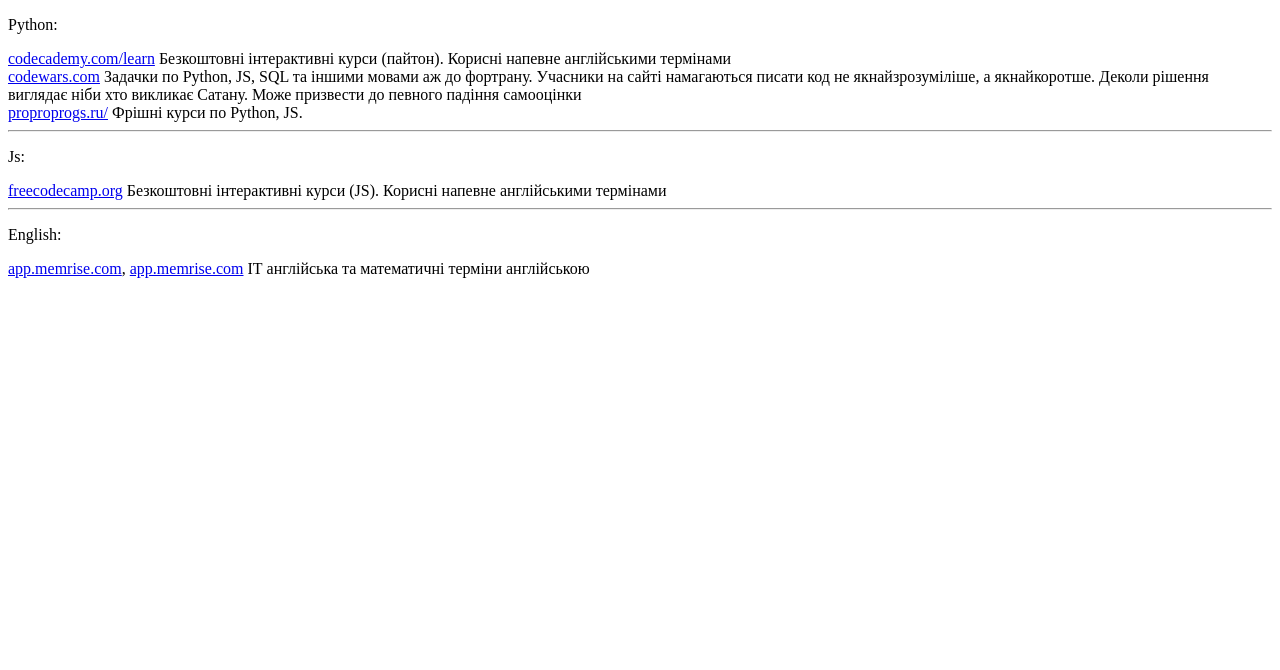
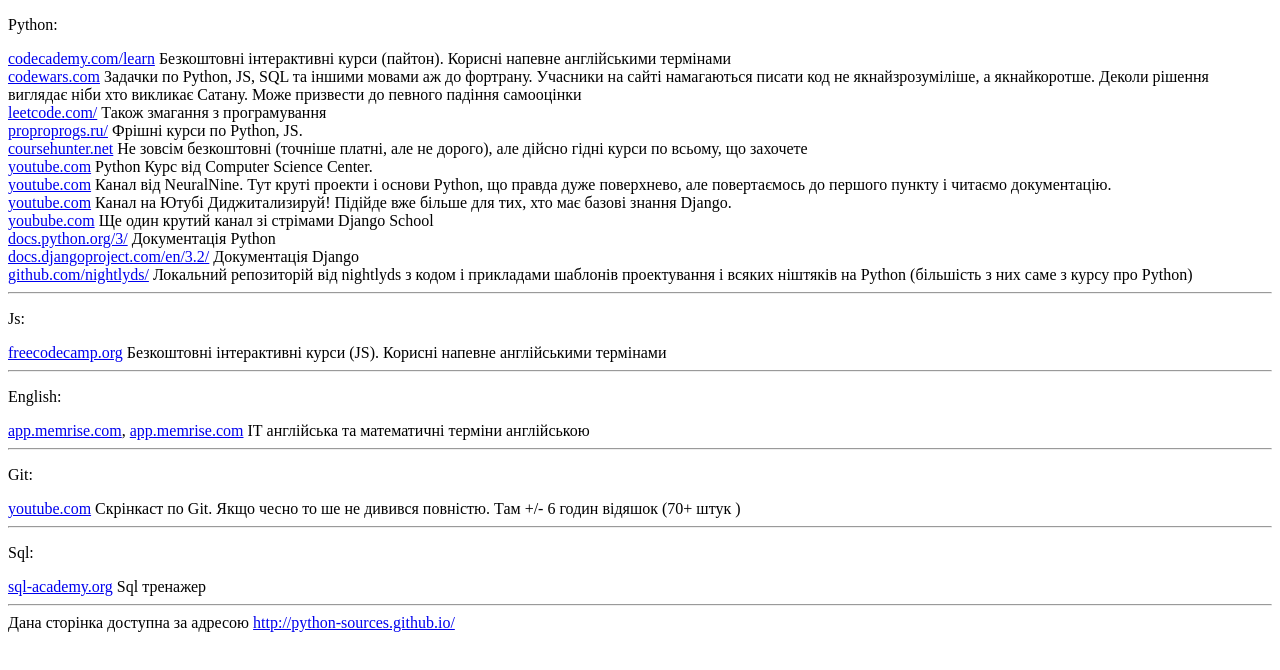
Before and after one commit to python-sources/python-sources.github.io, a plain HTML site: page index.html in a window 1280 px wide. Drawn offline with Linux system fonts and the light colour scheme.

Commit message:
add all links

```diff
--- a/index.html
+++ b/index.html
@@ -10,27 +10,68 @@
     <p>Python:</p>
     <a href="https://www.codecademy.com/learn">codecademy.com/learn</a>
     Безкоштовні інтерактивні курси (пайтон). Корисні напевне англійськими термінами <br>
+
     <a href="https://www.codewars.com/">codewars.com</a>
     Задачки по Python, JS, SQL та іншими мовами аж до фортрану. Учасники на сайті намагаються писати код не якнайзрозуміліше, а якнайкоротше.
     Деколи рішення виглядає ніби хто викликає Сатану. Може призвести до певного падіння самооцінки <br>
+
+    <a href="https://leetcode.com/">leetcode.com/</a>
+    Також змагання з програмування <br>
+
     <a href="https://proproprogs.ru/">proproprogs.ru/</a>
     Фрішні курси по Python, JS. <br>
 
-    <hr>
+    <a href="https://coursehunter.net/">coursehunter.net</a>
+    Не зовсім безкоштовні (точніше платні, але не дорого), але дійсно гідні курси по всьому, що захочете <br>
 
-    <p>Js:</p>
-    <a href="https://www.freecodecamp.org/">freecodecamp.org</a>
-    Безкоштовні інтерактивні курси (JS). Корисні напевне англійськими термінами <br>
-    <hr>
+    <a href="https://www.youtube.com/watch?v=5V7XG1mGiHc">youtube.com</a>
+    Python Курс від Computer Science Center. <br>
 
-    <p>English:</p>
-    <a href="https://app.memrise.com/course/2200389/it-english/">app.memrise.com</a>, <a href="https://app.memrise.com/course/899800/math-terms-10/">app.memrise.com</a>
-    ІТ англійська та математичні терміни англійською <br>
+    <a href="https://www.youtube.com/channel/UC8wZnXYK_CGKlBcZp-GxYPA">youtube.com</a>
+    Канал від NeuralNine. Тут круті проекти і основи Python, що правда дуже поверхнево, але повертаємось до першого пункту і читаємо документацію. <br>
+
+    <a href="https://www.youtube.com/channel/UC9MK8SybZcrHR3CUV4NMy2g">youtube.com</a>
+    Канал на Ютубі Диджитализируй! Підійде вже більше для тих, хто має базові знання Django. <br>
+
+    <a href="https://www.youtube.com/channel/UC_hPYclmFCIENpMUHpPY8FQ">youbube.com</a>
+    Ще один крутий канал зі стрімами Django School <br>
+
+
+
+    <a href=" https://docs.python.org/3/">docs.python.org/3/</a>
+    Документація Python <br>
+
+    <a href="https://docs.djangoproject.com/en/3.2/">docs.djangoproject.com/en/3.2/</a>
+    Документація Django <br>
+
+    <a href="https://github.com/nightlyds/learning_python">github.com/nightlyds/</a>
+    Локальний репозиторій від nightlyds з кодом і прикладами шаблонів проектування і всяких ніштяків на Python (більшість з них саме з курсу про Python)
 
 
 
 
 
+    <hr>
+    <p>Js:</p>
+    <a href="https://www.freecodecamp.org/">freecodecamp.org</a>
+    Безкоштовні інтерактивні курси (JS). Корисні напевне англійськими термінами <br>
+    <hr>
+    <p>English:</p>
+    <a href="https://app.memrise.com/course/2200389/it-english/">app.memrise.com</a>, <a href="https://app.memrise.com/course/899800/math-terms-10/">app.memrise.com</a>
+    ІТ англійська та математичні терміни англійською <br>
+
+    <hr>
+    <p>Git:</p>
+    <a href="https://www.youtube.com/playlist?list=PLDyvV36pndZHkDRik6kKF6gSb0N0W995h">youtube.com</a>
+    Скрінкаст по Git. Якщо чесно то ше не дивився повністю. Там +/- 6 годин відяшок (70+ штук )
+
+    <hr>
+    <p>Sql:</p>
+    <a href="https://sql-academy.org/ru/trainer?sort=byId">sql-academy.org</a>
+    Sql тренажер <br>
+
+    <hr>
+    Дана сторінка доступна за адресою <a href="http://python-sources.github.io/">http://python-sources.github.io/</a>
 
 </body>
 </html>
```
